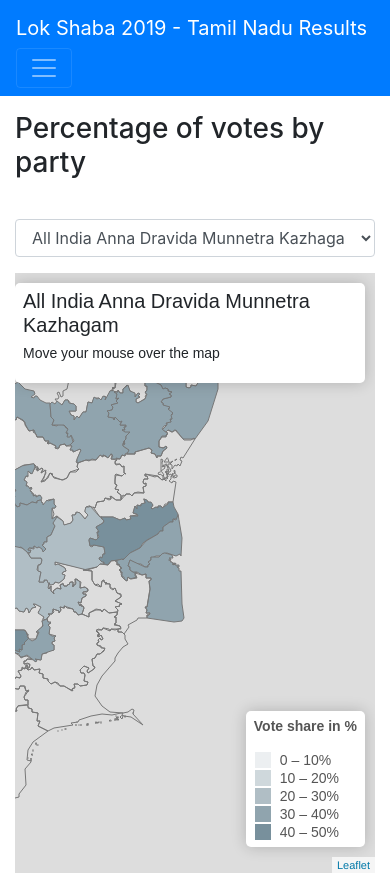
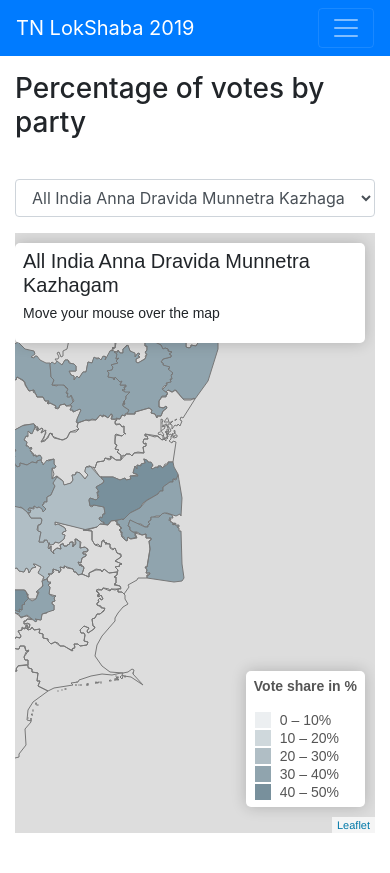
Before and after one commit to tecoholic/LokShaba2019, a website: page docs/party_wise.html in a window 390 px wide. After the commit the page ends 844 px from the top, so only its background shows below. Drawn offline with Linux system fonts and the light colour scheme.

Commit message:
making site mobile responsive

```diff
--- a/docs/js/script.js
+++ b/docs/js/script.js
@@ -25,7 +25,6 @@ $(document).ready(function () {
   }
 
   $baseTable.bootstrapTable({
-    // url: 'https://github.com/tecoholic/LokShaba2019/blob/master/docs/formatted_data.json',
     url: 'data/formatted_data.json',
     search: false,
     columns: [{
@@ -84,7 +83,7 @@ $(document).ready(function () {
   });
 
   $constituencyTable.bootstrapTable({
-    url: 'formatted_data.json',
+    url: 'data/formatted_data.json',
     search: false,
     columns: [{
       field: 'no',
@@ -155,5 +154,4 @@ $(document).ready(function () {
     }
   });
 
-
 });
--- a/docs/party_wise.html
+++ b/docs/party_wise.html
@@ -6,7 +6,7 @@
     <link rel="stylesheet" href="css/bootstrap.min.css">
     <link rel="stylesheet" href="leaflet/leaflet.css">
     <script src="leaflet/leaflet.js"></script>
-    <title>Lok Shaba 2019 - Tamil Nadu Results</title>
+    <title>TN LokShaba 2019</title>
 
   <style>
     #map {
@@ -20,7 +20,7 @@
 </head>
 <body>
 <nav class="navbar navbar-expand-lg navbar-dark bg-primary">
-    <a class="navbar-brand" href="https://tecoholic.github.io/LokShaba2019/">Lok Shaba 2019 - Tamil Nadu Results</a>
+    <a class="navbar-brand" href="https://tecoholic.github.io/LokShaba2019/">TN LokShaba 2019</a>
     <button class="navbar-toggler" type="button" data-toggle="collapse" data-target="#navbarNav"
             aria-controls="navbarNav" aria-expanded="false" aria-label="Toggle navigation">
         <span class="navbar-toggler-icon"></span>
@@ -52,7 +52,7 @@
     </div>
     <div class="row">
       <div class="col-12">
-        <div id="map"></div>
+        <div class="col-12" id="map"></div>
       </div>
     </div>
   </div>
```
Also changed, not shown: docs/constituency_wise.html (+2 -2 lines), docs/index.html (+2 -2 lines).
